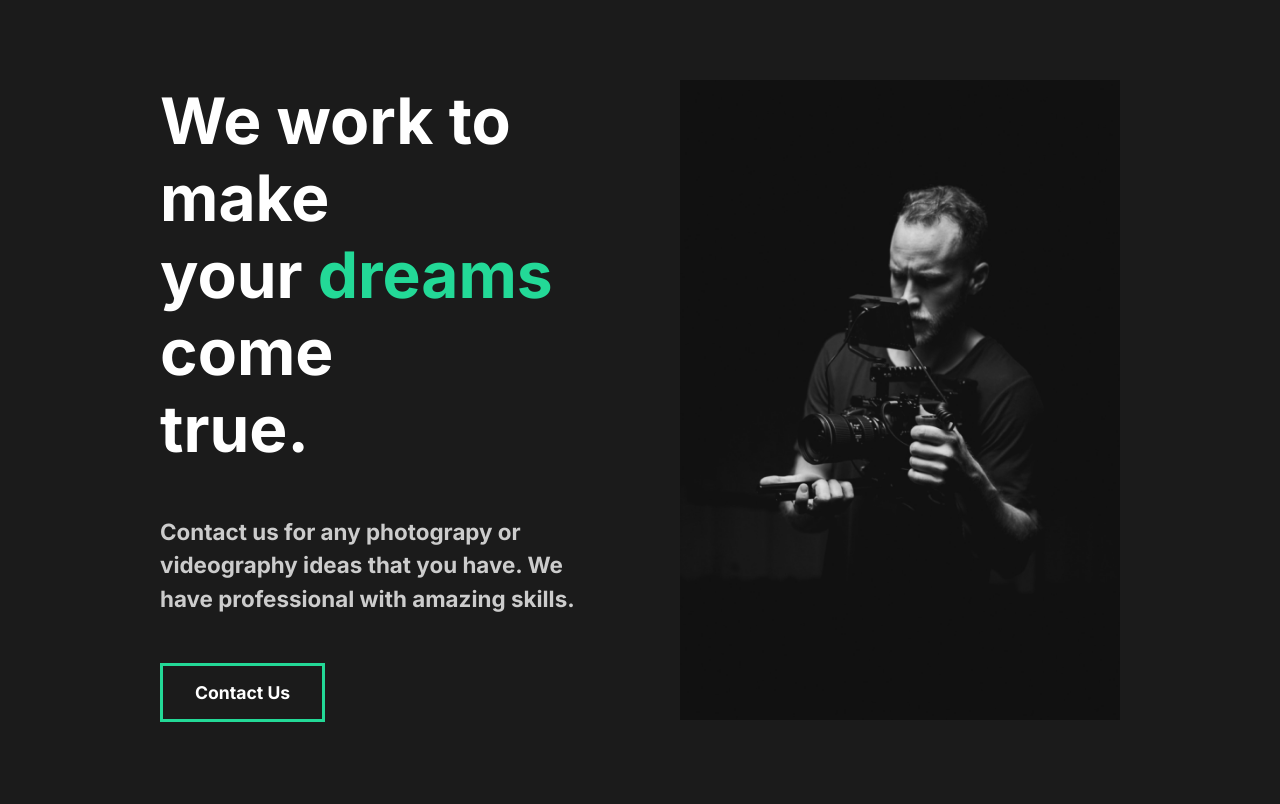
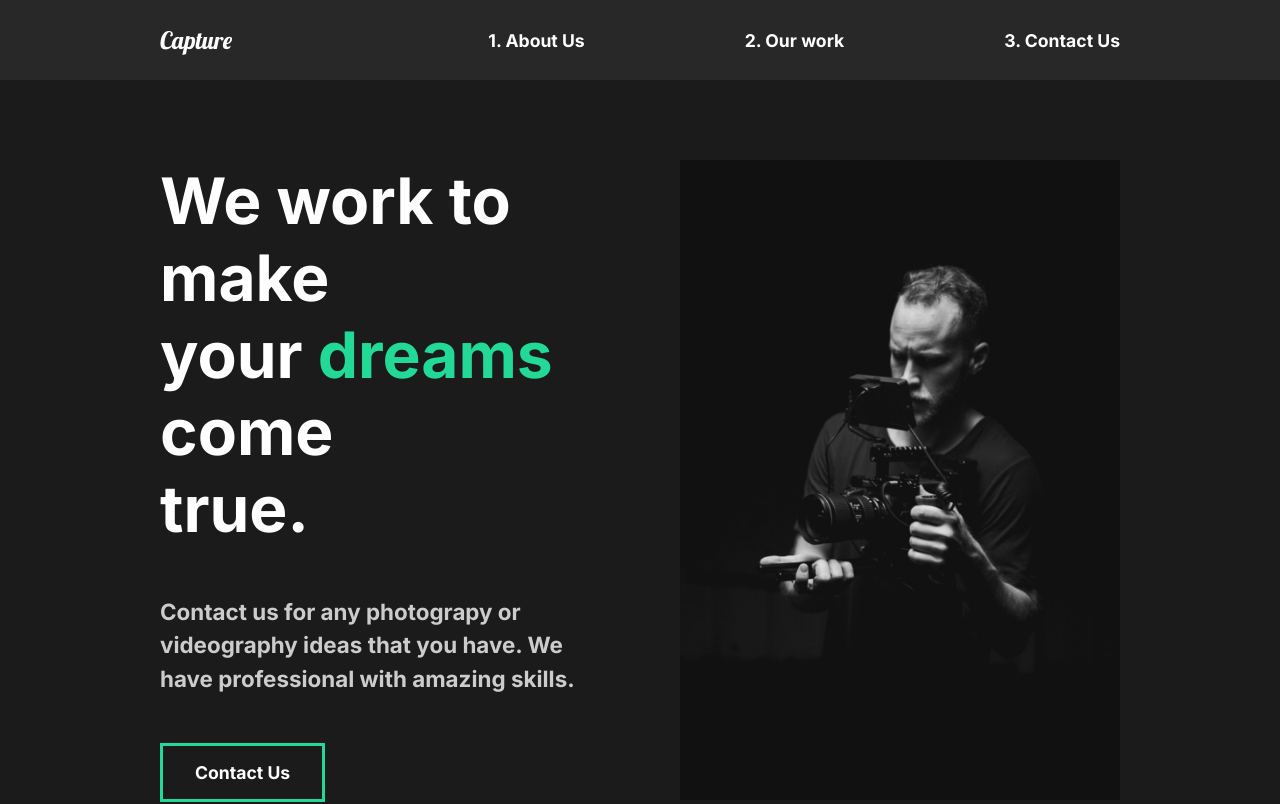
Before and after one commit to Sadap93/react-portfolio, a React (Create React App) app in the folder react-portfolio/: page / in a window 1280 px wide. Shown: the top 804 px of the page. Built offline with nearby package versions, Linux system fonts and the light colour scheme.

Commit message:
8. Creating Our Nav

```diff
--- a/react-portfolio/src/App.js
+++ b/react-portfolio/src/App.js
@@ -3,11 +3,13 @@
 import GlobalStyle from "./components/GlobalStyle";
 //Import Pages
 import AboutUs from './pages/AboutUs';
+import Nav from './components/Nav';
 
 function App() {
   return (
     <div className="App">
       <GlobalStyle />
+      <Nav />
      <AboutUs />
     </div>
   );
--- /dev/null
+++ b/react-portfolio/src/components/Nav.js
@@ -0,0 +1,50 @@
+import React from 'react';
+import styled from 'styled-components';
+
+const Nav = () => {
+    return(
+        <StyledNav>
+            <h1><a id="logo" href="#">Capture</a></h1>
+            <ul>
+                <li>
+                    <a href="#">1. About Us</a>
+                </li>
+                <li>
+                    <a href="#">2. Our work</a>
+                </li>
+                <li>
+                    <a href="#">3. Contact Us</a>
+                </li>
+            </ul>
+        </StyledNav>
+    );
+};
+
+const StyledNav = styled.nav`
+    min-height: 10vh;
+    display: flex;
+    margin: auto;
+    justify-content: space-between;
+    align-items: center;
+    padding: 1rem 10rem;
+    background:#282828;
+    a {
+        color: white;
+        text-decoration: none;
+    }
+    ul{
+        display: flex;
+        list-style: none;
+    }
+    #logo{
+        font-size: 1.5rem;
+        font-family: 'Lobster', cursive;
+        font-weight: lighter;
+    }
+    li{
+        padding-left: 10rem;
+        position: relative;
+    }
+`;
+
+export default Nav;
```
Also changed, not shown: 1 other file (tests, documents, lock files or other folders).
